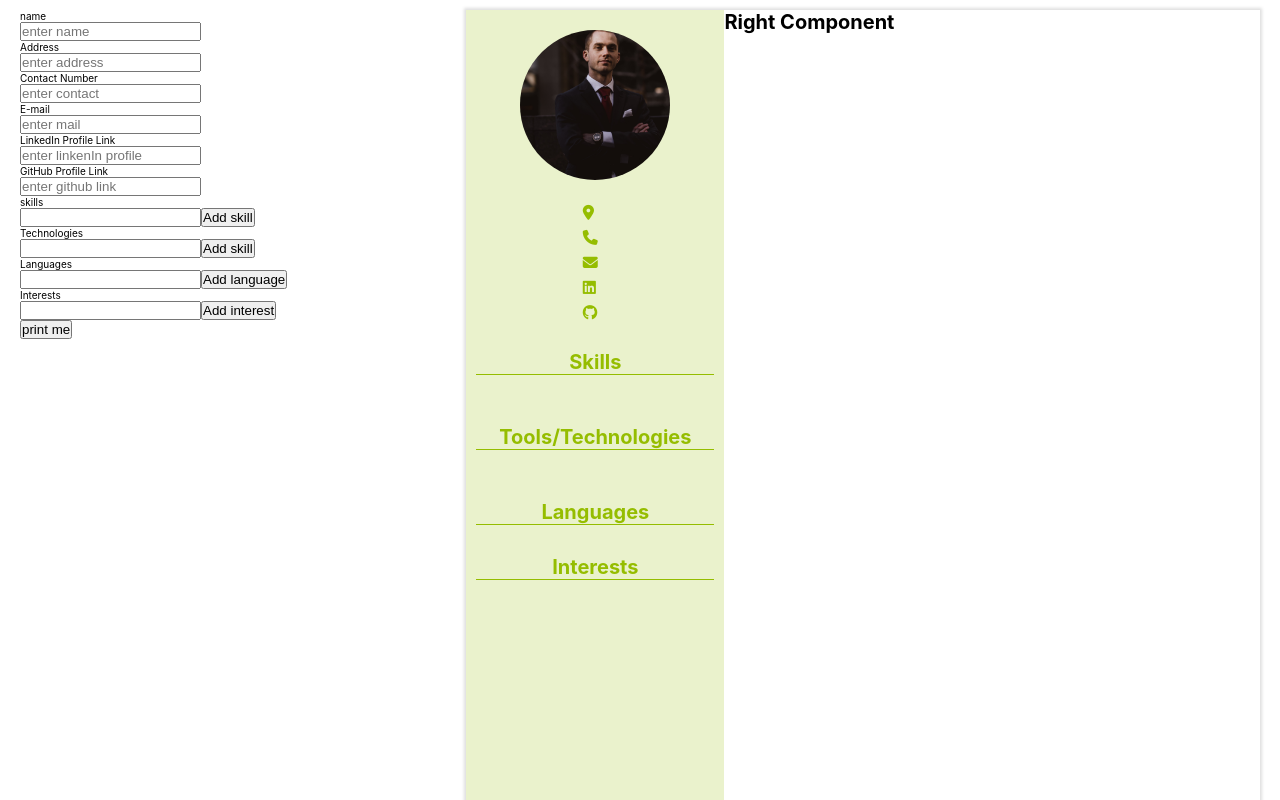
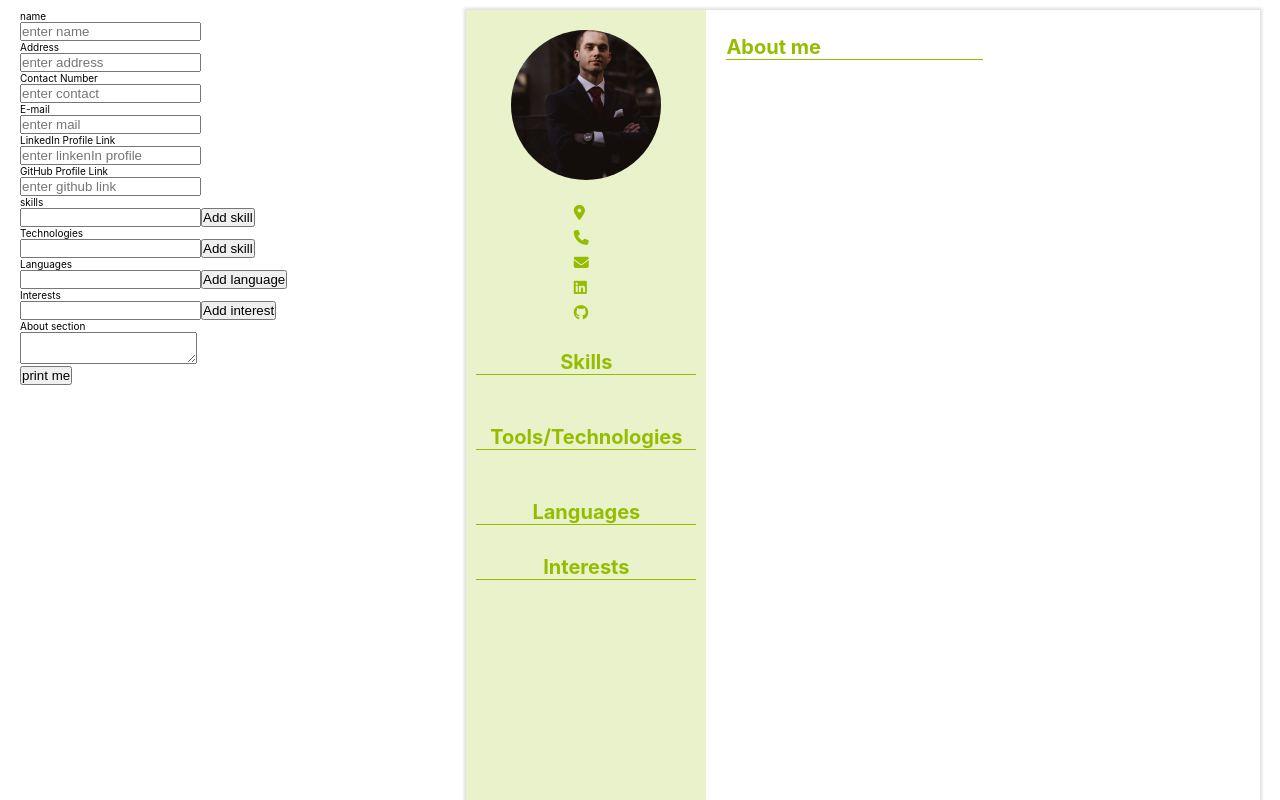
Before and after one commit to dineshveguru/resume-builder-remastered, a React (Create React App) app: page / in a window 1280 px wide. Shown: the top 800 px of the page. Built offline with nearby package versions, Linux system fonts and the light colour scheme.

Commit message:
completed about section

```diff
--- a/src/App.js
+++ b/src/App.js
@@ -21,6 +21,8 @@ function App() {
   const [languageSet, setLanguageSet] = React.useState([]);
   const [interest, setInterest] = React.useState("");
   const [interestSet, setInterestSet] = React.useState([]);
+  const [about, setAbout] = React.useState("");
+
   function changeSkillSet(e) {
     if (skill) {
       let num = skillSet.length + 1;
@@ -93,6 +95,13 @@ function App() {
     deleteInterest: deleteInterest,
     changeInterest: changeInterest,
   };
+  function changeAbout(e) {
+    setAbout(e.target.value);
+  }
+  const aboutHandlers = {
+    about: about,
+    changeAbout: changeAbout,
+  };
   function changeDetails(event) {
     const { name, value } = event.target;
     setDetails((prevData) => ({
@@ -122,6 +131,7 @@ function App() {
           deleteTech={deleteTech}
           languageHandlers={languageHandlers}
           interestHandlers={interestHandlers}
+          aboutHandlers={aboutHandlers}
         />
         <button onClick={handlePrint}>print me</button>
       </div>
@@ -133,6 +143,7 @@ function App() {
           techSet={techSet}
           languageSet={languageSet}
           interestSet={interestSet}
+          about={about}
         />
       </div>
     </div>
--- a/src/components/Form.js
+++ b/src/components/Form.js
@@ -101,6 +101,8 @@ function Form(props) {
         Add interest
       </button>
       {interests}
+      <p>About section</p>
+      <textarea onChange={props.aboutHandlers.changeAbout} />
     </div>
   );
 }
--- a/src/components/Resume.js
+++ b/src/components/Resume.js
@@ -13,7 +13,7 @@ function Resume(props) {
           languageSet={props.languageSet}
           interestSet={props.interestSet}
         />
-        <RightComponent />
+        <RightComponent about={props.about} />
       </div>
     </div>
   );
--- /dev/null
+++ b/src/components/RightComponents/About.js
@@ -0,0 +1,14 @@
+import "../../styles/rightComponent.css";
+
+function About(props) {
+  return (
+    <div className="about--section">
+      <div className="heading--container">
+        <h1>About me</h1>
+      </div>
+      <p>{props.about}</p>
+    </div>
+  );
+}
+
+export default About;
--- a/src/components/RightComponents/RightComponent.js
+++ b/src/components/RightComponents/RightComponent.js
@@ -1,7 +1,10 @@
-function RightComponent() {
+import About from "./About";
+import "../../styles/rightComponent.css";
+
+function RightComponent(props) {
   return (
-    <div>
-      <h1>Right Component</h1>
+    <div className="right--container">
+      <About about={props.about} />
     </div>
   );
 }
--- /dev/null
+++ b/src/styles/rightComponent.css
@@ -0,0 +1,19 @@
+.right--container{
+    padding: 2.5rem 2rem;
+    width: 70%;
+}
+
+.about--section h1{
+    color: #95bd00;
+}
+
+.heading--container{
+    width: 50%;
+    border-bottom: 1px solid #95bd00;
+}
+
+.about--section p{
+    font-weight: 600;
+    font-size: 1.5rem;
+    margin-top: 1rem;
+}
```
